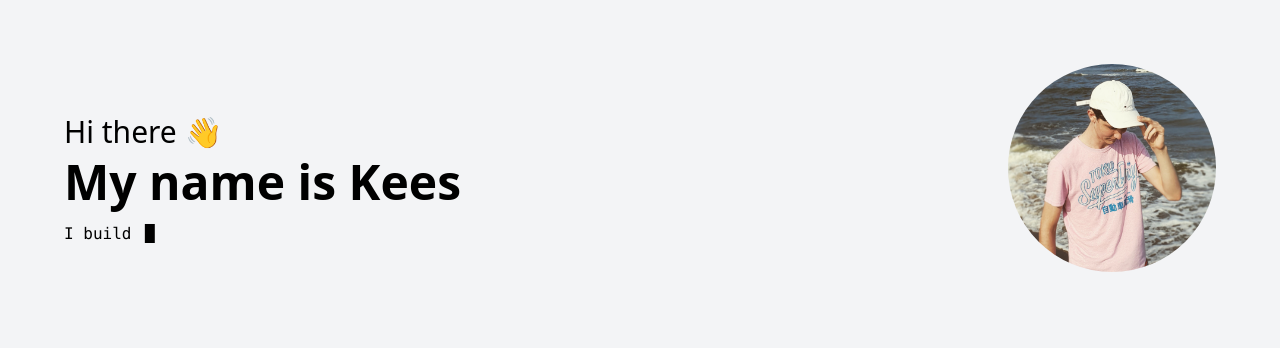
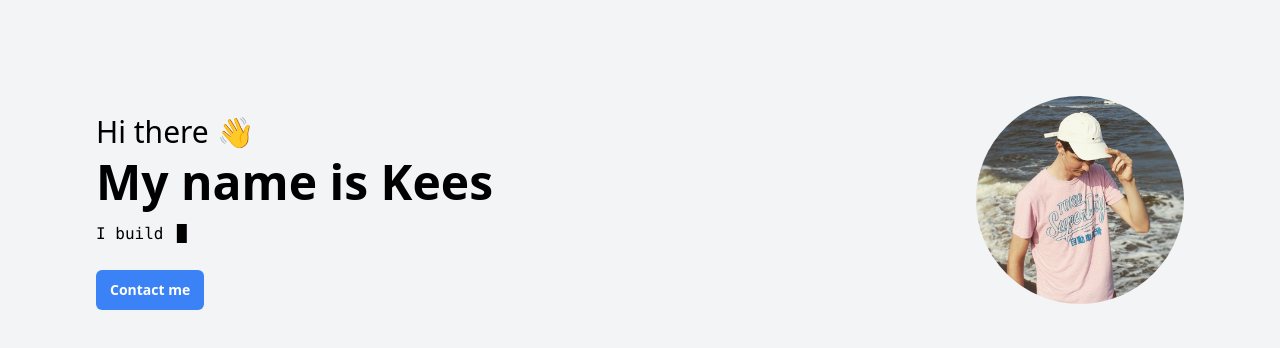
Before and after one commit to keesvv/portfolio, a Vue app: page / in a window 1280 px wide. Shown: the top 348 px of the page. Built offline with nearby package versions, Linux system fonts and the light colour scheme.

Commit message:
feat: add ActionButton

```diff
--- /dev/null
+++ b/src/components/ActionButton.vue
@@ -0,0 +1,15 @@
+<template>
+  <button
+    class="action-button bg-blue-500 text-white text-sm font-bold py-2.5 px-3.5 rounded-md"
+  >
+    {{ caption }}
+  </button>
+</template>
+
+<script lang="ts" setup>
+import { defineProps } from "vue";
+
+const { caption } = defineProps({
+  caption: { type: String, required: true },
+});
+</script>
--- a/src/components/Jumbotron.vue
+++ b/src/components/Jumbotron.vue
@@ -1,18 +1,19 @@
 <template>
-  <div class="jumbotron flex justify-between items-center bg-gray-100 p-16">
+  <div class="jumbotron flex justify-between items-center bg-gray-100 p-24">
     <div class="left">
       <h1 class="text-3xl mb-2">Hi there 👋</h1>
       <h2 class="text-5xl font-bold mb-4">My name is Kees</h2>
       <!-- <h3>Feel free to <a href="mailto:contact@keesvv.nl">contact me</a>.</h3> -->
       <!-- <Socials /> -->
       <AutoTyper
-        class="text-md"
+        class="text-md mb-6"
         :strings="[
           'I write software.',
           'I make websites.',
           'I build scalable backends.',
         ]"
       />
+      <ActionButton caption="Contact me" />
     </div>
     <div class="right">
       <img class="w-52 mb-6 rounded-full" src="../assets/me.jpg" alt="Me" />
@@ -22,4 +23,5 @@
 
 <script lang="ts" setup>
 import AutoTyper from "./AutoTyper.vue";
+import ActionButton from "./ActionButton.vue";
 </script>
```
